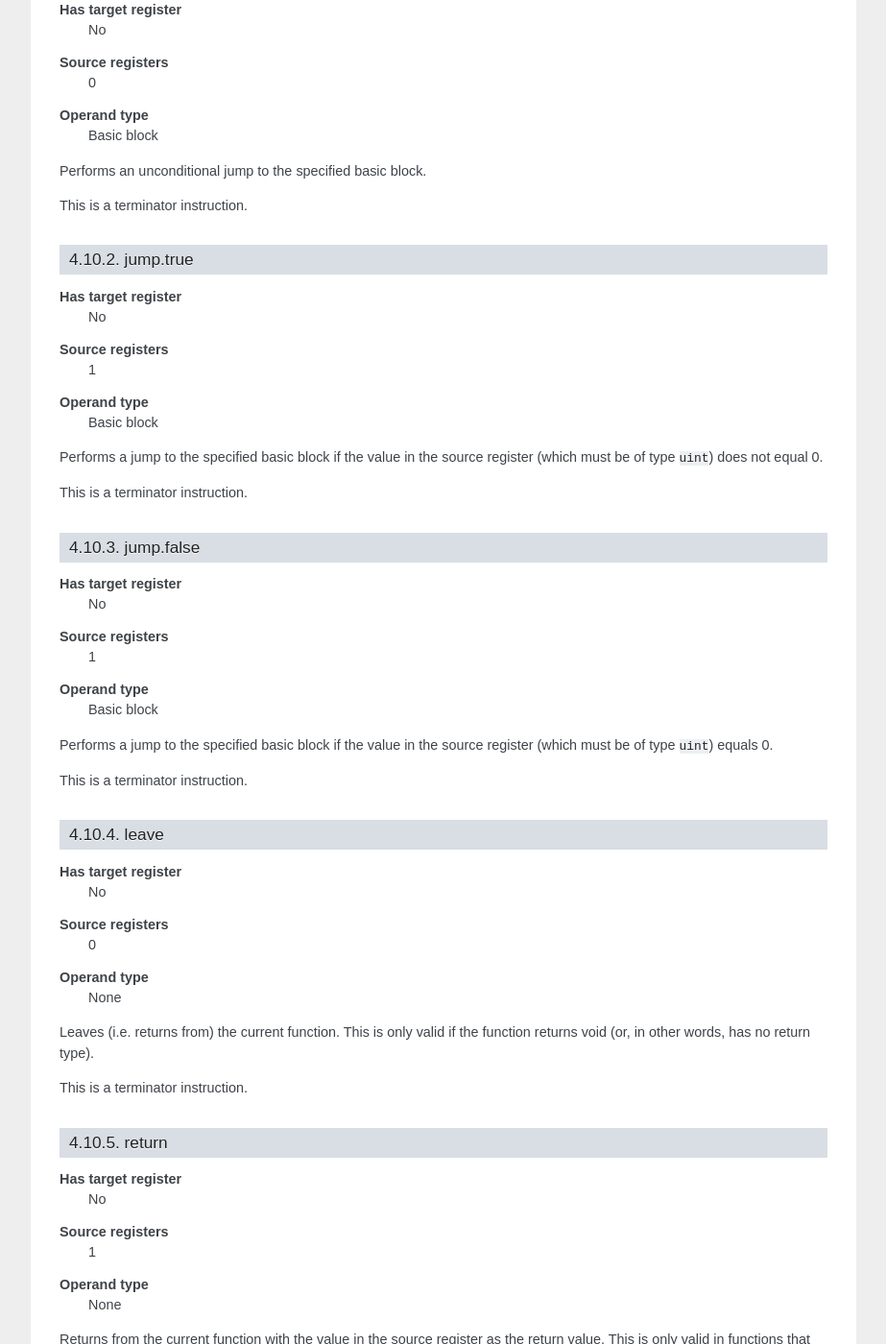
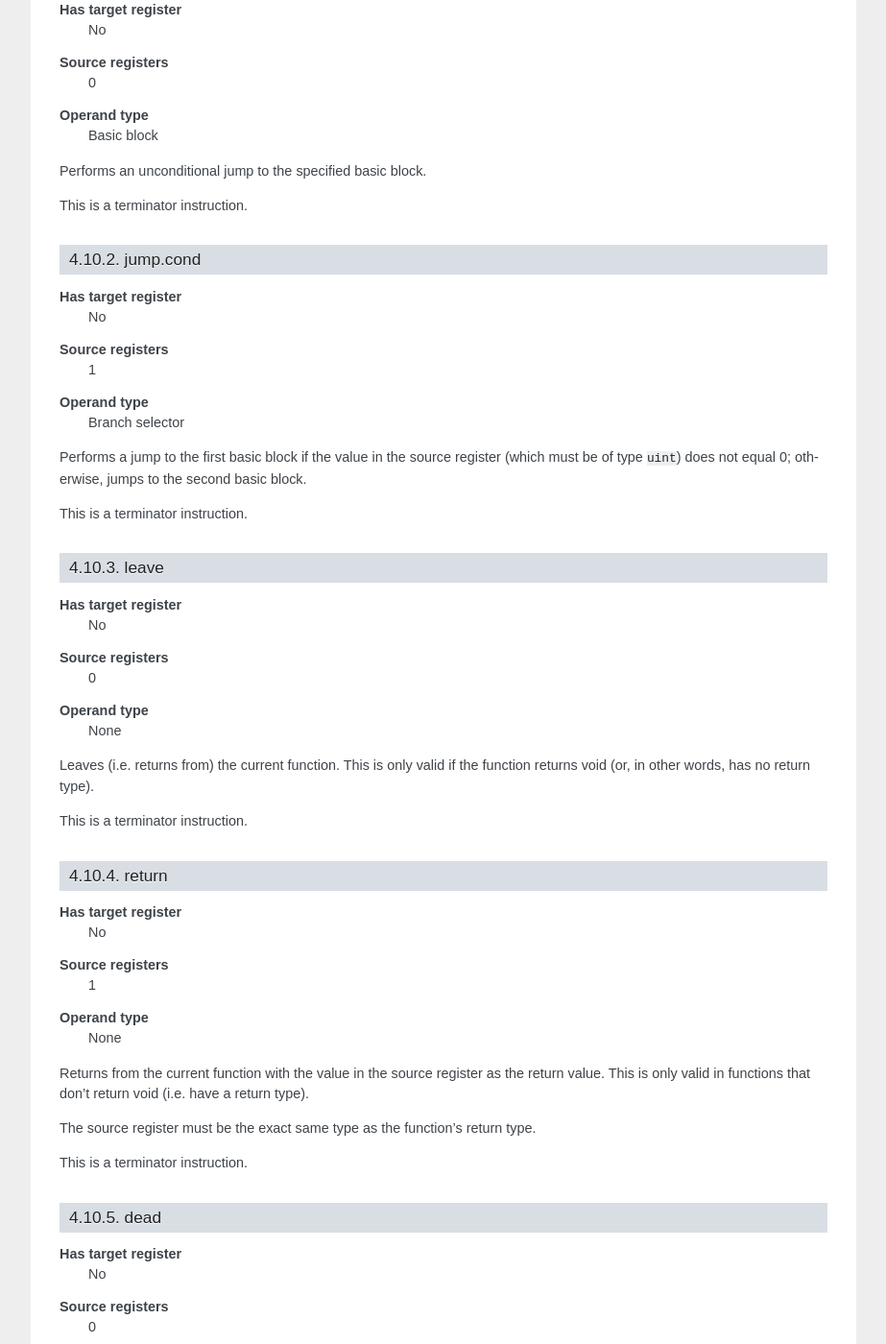
Before and after one commit to lycus/mci, a Sphinx documentation site: the page built from docs/instruction_set.rst, in a window 1280 px wide and 1400 px high, scrolled down 23436 px. Shown: the whole window at 96% size, without its empty margins (198-1121 px from the left). Built offline with Sphinx 7.4.7, drawn with Linux system fonts in a browser that asks for light colours; some of the changed text lies outside the part shown.

Commit message:
Some changes to jumps.
* jump.true and jump.false removed.
* New operand type: Branch selector (pair of basic blocks).
* jump.cond introduced: Jump to first block if the source
  register is non-zero; jump to the second block otherwise.

```diff
--- a/docs/instruction_set.rst
+++ b/docs/instruction_set.rst
@@ -1237,7 +1237,7 @@
 
 This is a terminator instruction.
 
-jump.true
+jump.cond
 ---------
 
 **Has target register**
@@ -1245,25 +1245,11 @@
 **Source registers**
     1
 **Operand type**
-    Basic block
+    Branch selector
 
-Performs a jump to the specified basic block if the value in the source
-register (which must be of type ``uint``) does not equal 0.
-
-This is a terminator instruction.
-
-jump.false
-----------
-
-**Has target register**
-    No
-**Source registers**
-    1
-**Operand type**
-    Basic block
-
-Performs a jump to the specified basic block if the value in the source
-register (which must be of type ``uint``) equals 0.
+Performs a jump to the first basic block if the value in the source
+register (which must be of type ``uint``) does not equal 0; otherwise,
+jumps to the second basic block.
 
 This is a terminator instruction.
 
```
Also changed, not shown: 11 other files.
